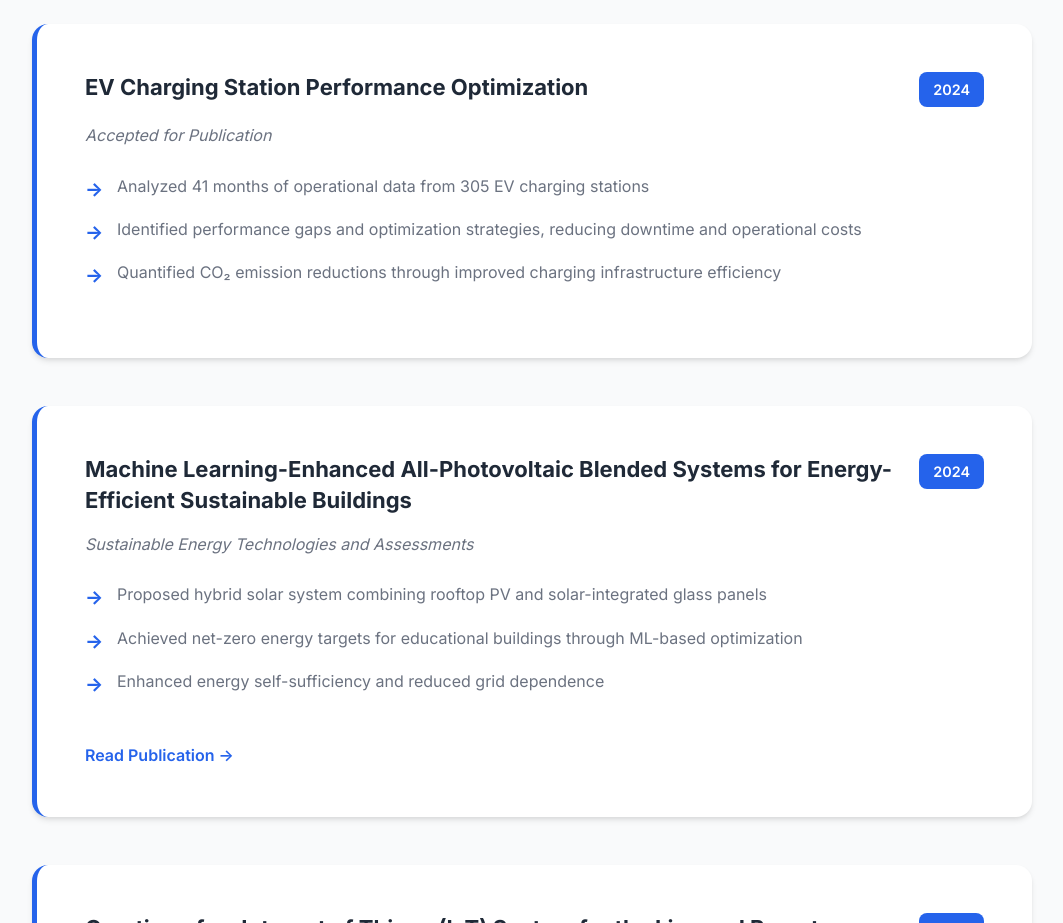
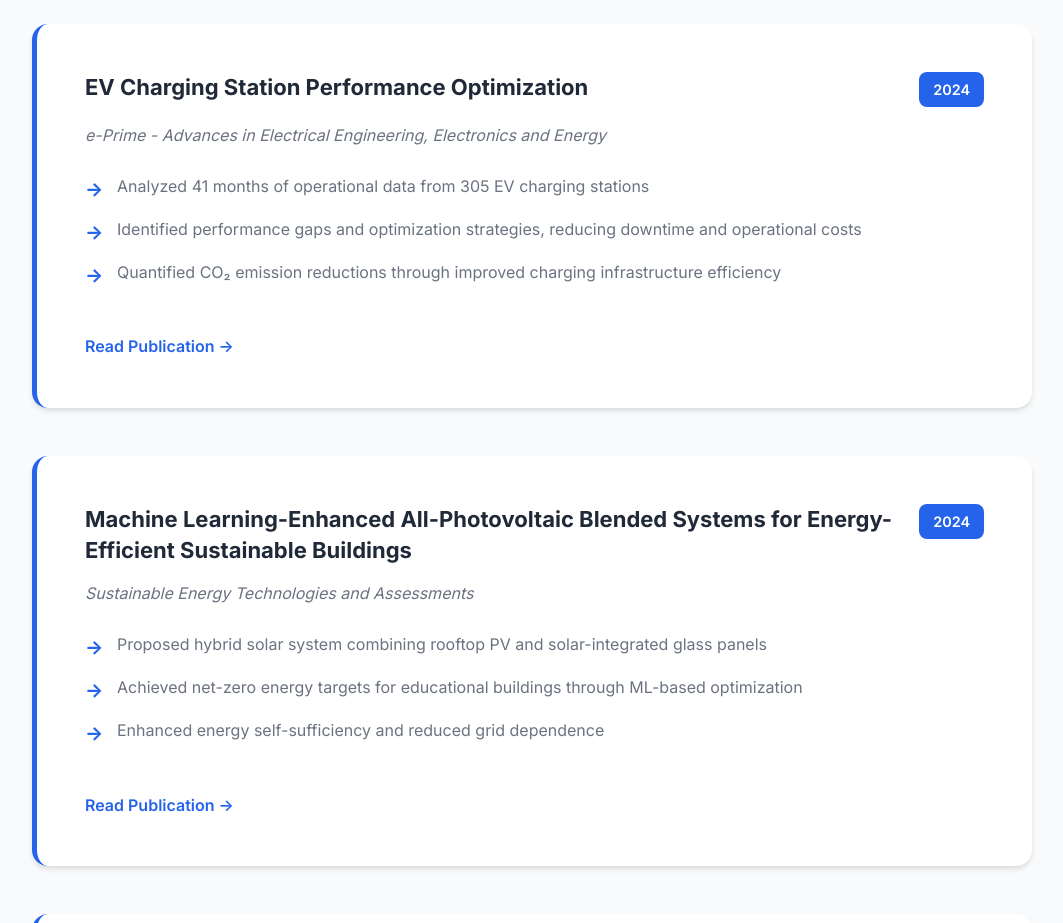
Before and after one commit to Kazi-Mostofa/Kazi-Mostofa.github.io, a plain HTML site: page index.html in a window 1280 px wide. Shown: the part 5320-6243 px from the top of the page, without its empty margins (108-1171 px from the left). Drawn offline with Linux system fonts and the light colour scheme.

Commit message:
Add publication link for EV Charging Station Optimization paper

```diff
--- a/index.html
+++ b/index.html
@@ -256,12 +256,13 @@
             <h3 class="publication-title">EV Charging Station Performance Optimization</h3>
             <span class="publication-date">2024</span>
           </div>
-          <p class="publication-venue">Accepted for Publication</p>
+          <p class="publication-venue"><em>e-Prime - Advances in Electrical Engineering, Electronics and Energy</em></p>
           <ul class="publication-highlights">
             <li>Analyzed 41 months of operational data from 305 EV charging stations</li>
             <li>Identified performance gaps and optimization strategies, reducing downtime and operational costs</li>
             <li>Quantified CO₂ emission reductions through improved charging infrastructure efficiency</li>
           </ul>
+          <a href="https://www.sciencedirect.com/science/article/pii/S2096511725000842" target="_blank" rel="noopener" class="publication-link">Read Publication →</a>
         </div>
 
         <div class="publication-item">
```
